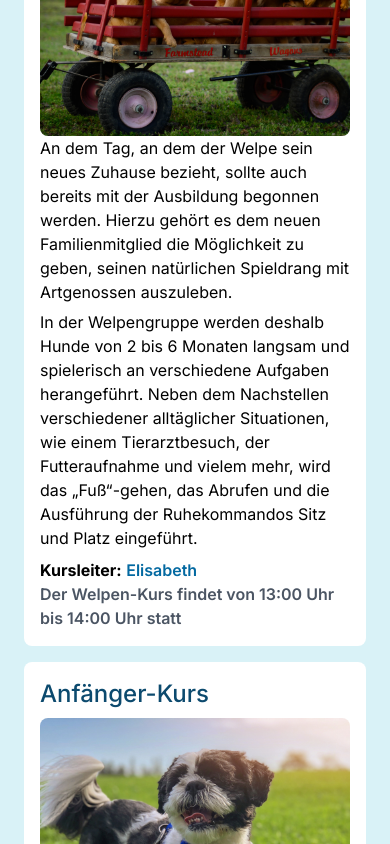
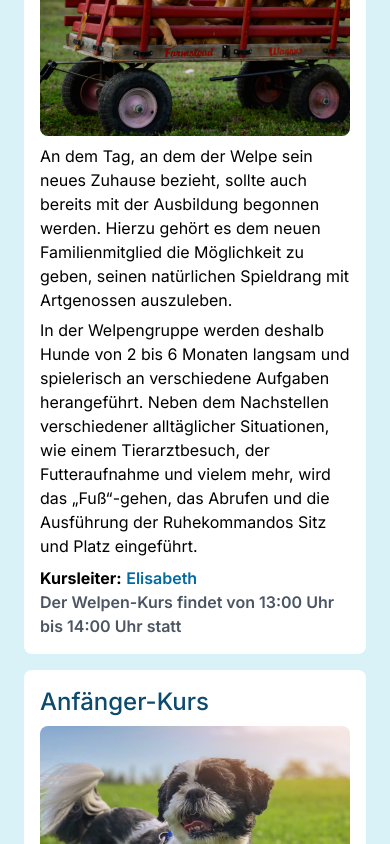
Before and after one commit to PArns/next.hundefreunde-herzogenrath.de, a Next.js app: page /kurse in a window 390 px wide. Shown: the part 1200-2044 px from the top of the page. Built offline with nearby package versions, Linux system fonts and the light colour scheme.

Commit message:
Some more padding

```diff
--- a/components/kurs/index.tsx
+++ b/components/kurs/index.tsx
@@ -54,7 +54,7 @@ export default function Kurs({
           />
         </div>
         <div className="flex h-auto w-full flex-col">
-          <div className="pb-2">{children}</div>
+          <div className="pb-2 pt-2 lg:pt-0">{children}</div>
 
           <div className="mt-auto flex flex-col">
             <div>
```
